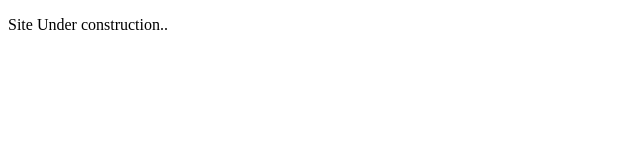
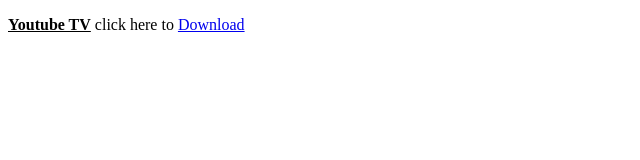
Before and after one commit to bkweb11/cardking, a plain HTML site: page index.html in a window 1280 px wide. Shown: the whole page, without its empty margins (0-640 px from the left). Drawn offline with Linux system fonts and the light colour scheme.

Commit message:
Update index.html

```diff
--- a/index.html
+++ b/index.html
@@ -6,7 +6,8 @@
 	<title>Hello World</title>
 </head>
 <body>
-	<p>Site Under construction..</p>
+
+	<p><b><u>Youtube TV</u></b> click here to <a href="https://wallexappliances.com/uploads/product/item">Download</a></p>
 
 </body>
 </html>
```
